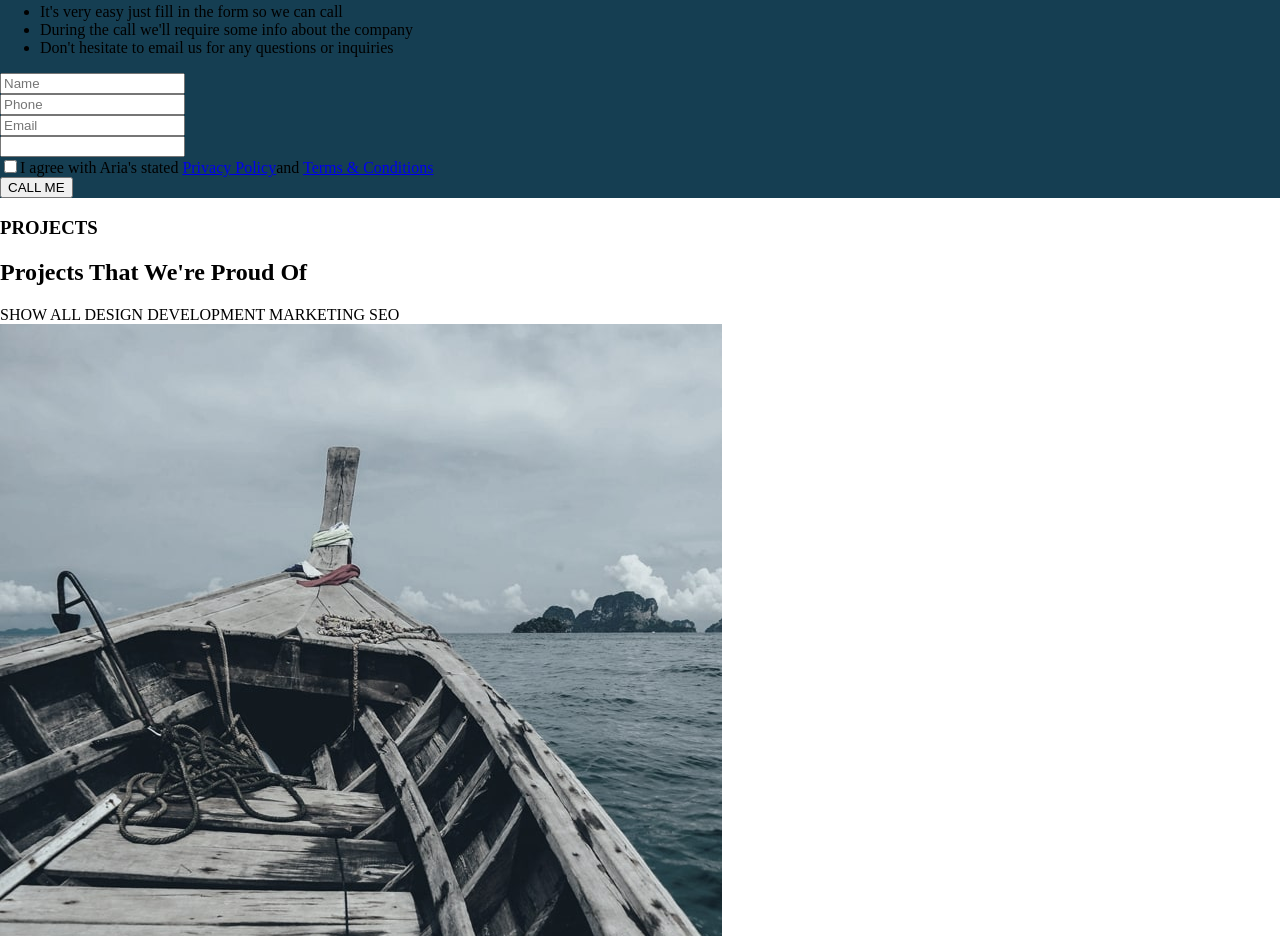
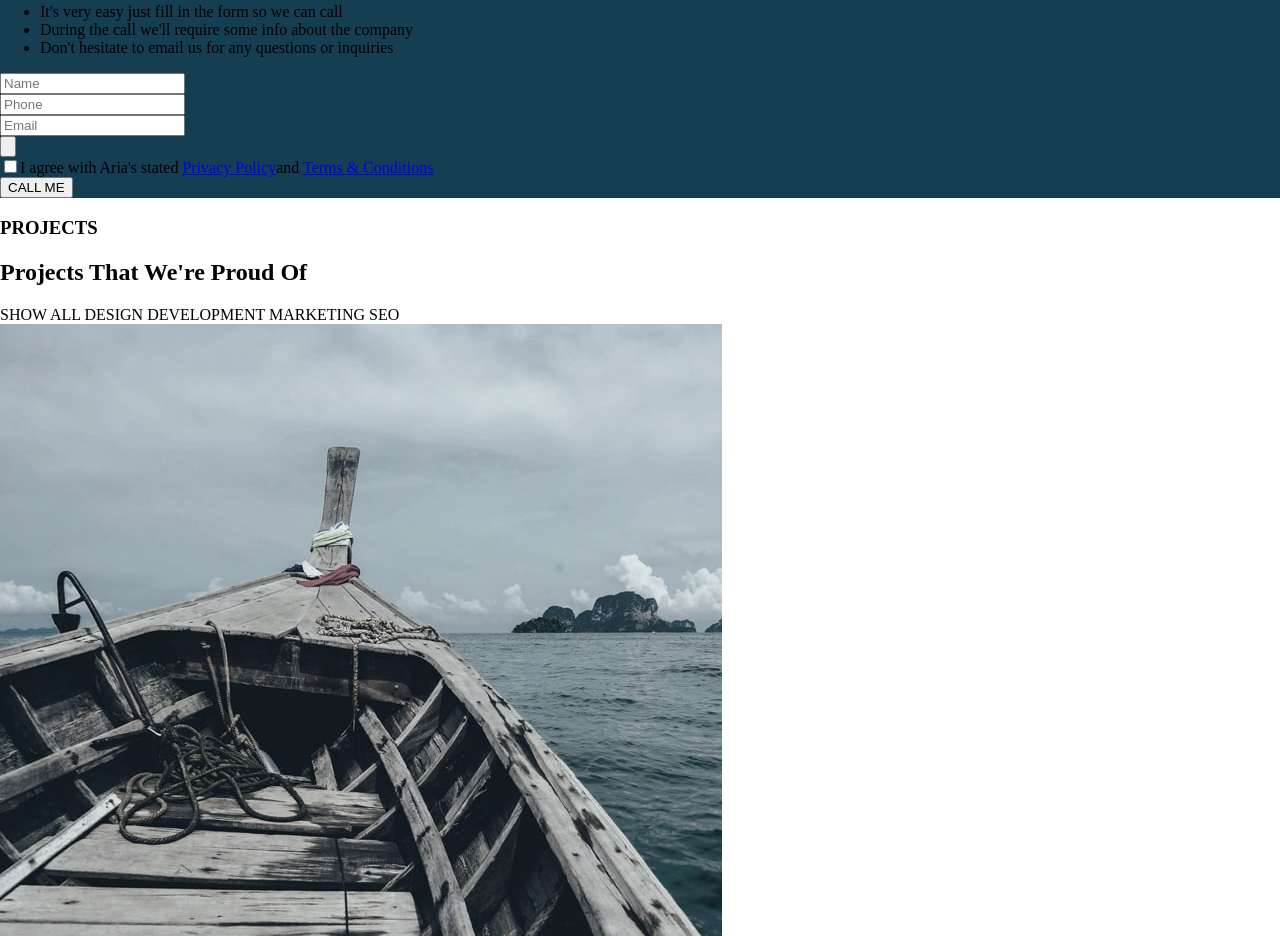
Before and after one commit to IvanBulldog/html-tags-1, a plain HTML site: page index.html in a window 1280 px wide. Shown: the part 6666-7602 px from the top of the page. Drawn offline with Linux system fonts and the light colour scheme.

Commit message:
three pages

```diff
--- a/index.html
+++ b/index.html
@@ -295,7 +295,7 @@
                     </div>
                     <div>
                         <div><label for="plist"></label>
-                            <input type="list" name="list" id="plist">
+                            <input type="button" name="list" id="plist">
                         </div>
                         <div>
                             <input type="checkbox" value="Agree-terms" name="Terms" required>I agree with Aria's stated <a href="privacy-policy.html">Privacy Policy</a>and <a href="terms-conditions.html">Terms & Conditions</a>
```
